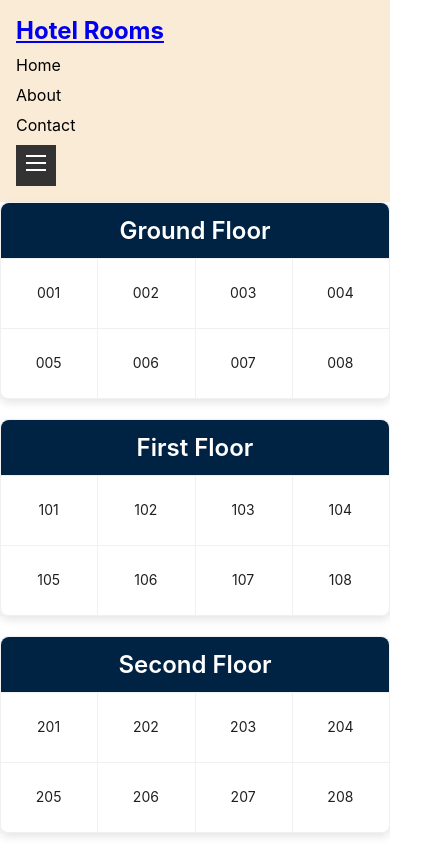
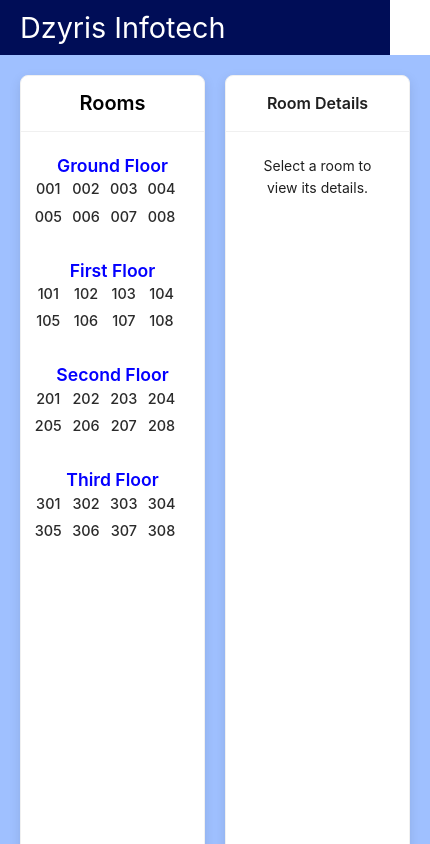
Before and after one commit to Siddhesh5333/hotelapp, a React (Create React App) app: page /rooms in a window 390 px wide. Shown: the top 844 px of the page, 430 px wide, since content can reach past the window. Built offline with nearby package versions, Linux system fonts and the light colour scheme.

Commit message:
siddhesh change 29th oct

```diff
--- a/package.json
+++ b/package.json
@@ -11,10 +11,12 @@
     "@testing-library/react": "^13.4.0",
     "@testing-library/user-event": "^13.5.0",
     "antd": "^5.21.5",
+    "hotel": "file:",
+    "mdb-react-ui-kit": "^9.0.0",
     "react": "^18.3.1",
     "react-dom": "^18.3.1",
     "react-router-dom": "^6.27.0",
-    "react-scripts": "5.0.1",
+    "react-scripts": "^5.0.1",
     "react-scroll": "^1.9.0",
     "web-vitals": "^2.1.4"
   },
--- a/src/Components/Navbar.css
+++ b/src/Components/Navbar.css
@@ -1,77 +1,48 @@
+/* Navbar.css */
 .navbar {
-    background-color:antiquewhite;
-    color: #fff;
-    padding: 1em;
   display: flex;
   justify-content: space-between;
   align-items: center;
+  background-color: #000d57;
+  padding: 10px 20px;
 }
 
-  .navbar-brand {
-    font-size: 1.5em;
-    font-weight: bold;
-    color:aqua;
+.logo {
+  color: white;
+  font-size: 180%;
 }
 
-  .navbar-nav {
+.menu ul {
   list-style: none;
-    margin: 0;
-    padding: 0;
   display: flex;
 }
 
-  .nav-item {
-    margin-right: 20px;
-    color: black;
+.menu ul li {
+  margin: 0 15px;
 }
 
-  .nav-link {
-    color: #000000;
+.menu ul li a {
+  color: white;
   text-decoration: none;
 }
 
-  .navbar-toggler {
+.menu ul li a.active {
+  border-bottom: 2px solid white;
+}
+
+/* Responsive Styles */
+@media (max-width: 768px) {
+  .menu {
     display: none;
   }
 
-  .toggler-btn {
+  .menu.open {
+    display: flex;
+    flex-direction: column;
+    position: absolute;
+    top: 60px;
+    right: 0;
     background-color: #333;
-    border: none;
-    padding: 10px;
-    cursor: pointer;
-  }
-
-  .toggler-btn span {
-    display: block;
-    width: 20px;
-    height: 2px;
-    background-color: #fff;
-    margin-bottom: 5px;
-  }
-
-  /* Responsive design */
-
-  @media (max-width: 768px) {
-    .navbar {
-      flex-direction: column;
-      align-items: flex-start;
-    }
-
-    .navbar-nav {
-      flex-direction: column;
-      align-items: flex-start;
-    }
-
-    .nav-item {
-      margin-right: 0;
-      margin-bottom: 10px;
-    }
-
-    .navbar-toggler {
-      display: block;
-    }
-
-    .navbar-brand {
-      margin-bottom: 10px;
+    width: 100%;
   }
 }
--- a/src/Components/Navbar.jsx
+++ b/src/Components/Navbar.jsx
@@ -1,32 +1,31 @@
-import React from 'react';
+import React, { useState } from 'react';
 import './Navbar.css';
 
-function Navbar() {
+const Navbar = () => {
+  const [isOpen, setIsOpen] = useState(false);
+
+  const toggleMenu = () => {
+    setIsOpen(!isOpen);
+  };
+
   return (
     <nav className="navbar">
-      <div className="navbar-brand">
-        <a href="#">Hotel Rooms</a>
+      <div className="logo">  Dzyris Infotech</div>
+      <div className={`menu ${isOpen ? 'open' : ''}`}>
+        <ul>
+          <li><a href="#home">Home</a></li>
+          <li><a href="#about">About</a></li>
+          <li><a href="#services">Services</a></li>
+          <li><a href="#contact">Contact</a></li>
+        </ul>
       </div>
-      <ul className="navbar-nav">
-        <li className="nav-item">
-          <a href="#" className="nav-link">Home</a>
-        </li>
-        <li className="nav-item">
-          <a href="#" className="nav-link">About</a>
-        </li>
-        <li className="nav-item">
-          <a href="#" className="nav-link">Contact</a>
-        </li>
-      </ul>
-      <div className="navbar-toggler">
-        <button className="toggler-btn">
-          <span></span>
-          <span></span>
-          <span></span>
-        </button>
+      <div className="hamburger" onClick={toggleMenu}>
+        <div className="bar"></div>
+        <div className="bar"></div>
+        <div className="bar"></div>
       </div>
     </nav>
   );
-}
+};
 
 export default Navbar;
--- a/src/Components/Rooms.css
+++ b/src/Components/Rooms.css
@@ -1,24 +1,88 @@
+/* Rooms.css */
 
-  .ant-card {
-    margin-bottom: 20px; /* Space between cards */
-    border-radius: 8px; /* Rounded corners */
-    box-shadow: 0 4px 8px rgba(0, 0, 0, 0.1); /* Shadow for card */
-  }
+.room-container {
+  display: flex;
+  gap: 20px;
+  padding: 20px;
+  width: 100vw; /* Full viewport width */
+  height: 100vh; /* Full viewport height */
+  overflow-y: hidden; /* Prevent scrolling if not needed */
+  background-color: #9fc0ff; /* Light background */
+}
 
-  .ant-card-head {
-    background-color: #002344 !important; /* Blue header */
-    color: white !important; /* White text for header */
-    font-size: 1.5rem !important; /* Larger font size */
-    text-align: center !important; /* Center the header text */
-  }
+.room-card {
+  flex: 1;
+  min-height: 100%; /* Fill parent height */
+  max-height: 100%;
+  overflow-y: auto;
+  border-radius: 8px;
+  box-shadow: 0 4px 12px rgba(0, 0, 0, 0.1);
+}
 
-  .ant-card-grid {
-    border: 1px solid #e8e8e8; /* Border around grid items */
-    transition: all 0.3s ease; /* Smooth transition */
-    cursor: pointer; /* Cursor indicates clickable */
-  }
+.room-card .ant-card-head-title {
+  text-align: center;
+  font-size: 1.25rem;
+  font-weight: 600;
+  color: #000000 !important; /* Stylish blue color for title */
+}
 
-  .ant-card-grid:hover {
-    background-color: #9de0ff; /* Light blue background on hover */
-    box-shadow: 0 4px 8px rgba(0, 0, 0, 0.15); /* Shadow effect on hover */
-  }
+.floor-title {
+  text-align: center;
+  font-weight: bold;
+  font-size: 1.1rem !important;
+  margin-top: -1%;
+  color: #0400ff !important;
+}
+
+.room-grid {
+  width: 30% !important;
+  height: 15% !important;
+  text-align: center;
+  cursor: pointer;
+  padding: 11% !important;
+  display: flex;
+  align-items: center;
+  justify-content: center;
+  font-size: 0.9rem;
+  font-weight: 450;
+  color: #2b2b2b;
+  transition: transform 0.3s, background-color 0.3s, color 0.3s;
+  border-radius: 10px !important;
+  box-sizing: border-box;
+}
+
+.room-grid:hover {
+  transform: scale(1.05);
+  background-color: #e6f7ff;
+  color: #1890ff;
+}
+
+.room-grid-selected {
+  background-color: #bae7ff;
+  border: 1px solid #91d5ff;
+}
+
+.room-details-card {
+  flex: 1;
+  min-height: 100%;
+  max-height: 100%;
+  overflow-y: auto;
+  border-radius: 8px;
+  box-shadow: 0 4px 12px rgba(0, 0, 0, 0.1);
+}
+
+.room-details-card .ant-typography {
+  margin-bottom: 12px;
+}
+
+.room-details-title {
+  font-size: 1.25rem;
+  font-weight: bold;
+  color: #1890ff;
+}
+
+.room-details-section {
+  font-weight: bold;
+  margin-top: 12px;
+  color: #555;
+}
--- a/src/Components/Rooms.jsx
+++ b/src/Components/Rooms.jsx
@@ -1,67 +1,93 @@
-import React from 'react';
-import { Card } from 'antd';
+import React, { useState } from 'react';
+import { Card, Col, Row, Typography, Space } from 'antd';
 import './Rooms.css';
 
-const gridStyle = {
-  width: '25%',
-  textAlign: 'center',
+const defaultRoomDetails = {
+  name: 'Room',
+  description: 'A standard room with basic amenities.',
+  amenities: ['Wi-Fi', 'TV'],
+  capacity: 2,
+  price: '$100/night',
 };
 
-const Rooms = () => (
-  <div>
-    <Card className='.ant-card-head' title="Ground Floor">
-      <Card.Grid style={gridStyle}>001</Card.Grid>
-      <Card.Grid hoverable={false} style={gridStyle}>
-        002
-      </Card.Grid>
-      <Card.Grid style={gridStyle}>003</Card.Grid>
-      <Card.Grid style={gridStyle}>004</Card.Grid>
-      <Card.Grid style={gridStyle}>005</Card.Grid>
-      <Card.Grid style={gridStyle}>006</Card.Grid>
-      <Card.Grid style={gridStyle}>007</Card.Grid>
-      <Card.Grid style={gridStyle}>008</Card.Grid>
-    </Card>
+const roomDetails = {
+  '001': {
+    name: 'Room 001',
+    description: 'A cozy, comfortable room with a modern interior.',
+    amenities: ['Wi-Fi', 'TV', 'Mini Fridge'],
+    capacity: 2,
+    price: '$100/night',
+  },
+  '101': {
+    name: 'Room 101',
+    description: 'Spacious room with beautiful city views.',
+    amenities: ['Wi-Fi', 'TV', 'Balcony'],
+    capacity: 3,
+    price: '$150/night',
+  },
+  // Add more specific room details as needed...
+};
 
-    {/* Second identical grid */}
-    <Card title="First Floor">
-      <Card.Grid style={gridStyle}>101</Card.Grid>
-      <Card.Grid hoverable={false} style={gridStyle}>
-        102
-      </Card.Grid>
-      <Card.Grid style={gridStyle}>103</Card.Grid>
-      <Card.Grid style={gridStyle}>104</Card.Grid>
-      <Card.Grid style={gridStyle}>105</Card.Grid>
-      <Card.Grid style={gridStyle}>106</Card.Grid>
-      <Card.Grid style={gridStyle}>107</Card.Grid>
-      <Card.Grid style={gridStyle}>108</Card.Grid>
-    </Card>
+const Rooms = () => {
+  const [selectedRoom, setSelectedRoom] = useState(null);
 
-    <Card title="Second Floor">
-      <Card.Grid style={gridStyle}>201</Card.Grid>
-      <Card.Grid hoverable={false} style={gridStyle}>
-        202
-      </Card.Grid>
-      <Card.Grid style={gridStyle}>203</Card.Grid>
-      <Card.Grid style={gridStyle}>204</Card.Grid>
-      <Card.Grid style={gridStyle}>205</Card.Grid>
-      <Card.Grid style={gridStyle}>206</Card.Grid>
-      <Card.Grid style={gridStyle}>207</Card.Grid>
-      <Card.Grid style={gridStyle}>208</Card.Grid>
-    </Card>
+  const handleRoomClick = (roomNumber) => {
+    setSelectedRoom(roomNumber);
+  };
 
-    <Card title="Third Floor">
-      <Card.Grid style={gridStyle}>301</Card.Grid>
-      <Card.Grid hoverable={false} style={gridStyle}>
-        302
-      </Card.Grid>
-      <Card.Grid style={gridStyle}>303</Card.Grid>
-      <Card.Grid style={gridStyle}>304</Card.Grid>
-      <Card.Grid style={gridStyle}>305</Card.Grid>
-      <Card.Grid style={gridStyle}>306</Card.Grid>
-      <Card.Grid style={gridStyle}>307</Card.Grid>
-      <Card.Grid style={gridStyle}>308</Card.Grid>
-    </Card>
-  </div>
-);
+  const currentRoomDetails = roomDetails[selectedRoom] || {
+    ...defaultRoomDetails,
+    name: `Room ${selectedRoom}`,
+  };
+
+  return (
+    <div className="room-container">
+      <Card title="Rooms" className="room-card">
+        <Row gutter={[18, 18]}>
+          {['Ground Floor', 'First Floor', 'Second Floor', 'Third Floor'].map((floor, index) => (
+            <Col span={24} key={index}>
+              <Typography.Title level={4} className="floor-title">{floor}</Typography.Title>
+              <Row gutter={16}>
+                {[...Array(8)].map((_, i) => {
+                  const roomNumber = `${index}${String(i + 1).padStart(2, '0')}`;
+                  return (
+                    <Col key={roomNumber} span={6}>
+                      <Card.Grid
+                        className={`room-grid ${selectedRoom === roomNumber ? 'room-grid-selected' : ''}`}
+                        onClick={() => handleRoomClick(roomNumber)}
+                      >
+                      {roomNumber}
+                      </Card.Grid>
+                    </Col>
+                  );
+                })}
+              </Row>
+            </Col>
+          ))}
+        </Row>
+      </Card>
+
+      <Card title="Room Details" className="room-details-card">
+        {selectedRoom ? (
+          <Space direction="vertical">
+            <Typography.Title level={4} className="room-details-title">{currentRoomDetails.name}</Typography.Title>
+            <Typography.Text className="room-details-section">Description:</Typography.Text>
+            <Typography.Paragraph>{currentRoomDetails.description}</Typography.Paragraph>
+            <Typography.Text className="room-details-section">Amenities:</Typography.Text>
+            <Typography.Paragraph>
+              {currentRoomDetails.amenities.join(', ')}
+            </Typography.Paragraph>
+            <Typography.Text className="room-details-section">Capacity:</Typography.Text>
+            <Typography.Paragraph>{currentRoomDetails.capacity} person(s)</Typography.Paragraph>
+            <Typography.Text className="room-details-section">Price:</Typography.Text>
+            <Typography.Paragraph>{currentRoomDetails.price}</Typography.Paragraph>
+          </Space>
+        ) : (
+          <Typography.Paragraph>Select a room to view its details.</Typography.Paragraph>
+        )}
+      </Card>
+    </div>
+  );
+};
 
 export default Rooms;
```
Also changed, not shown: 1 other file (tests, documents, lock files or other folders). Lines whose indentation alone changed are shown as unchanged.
